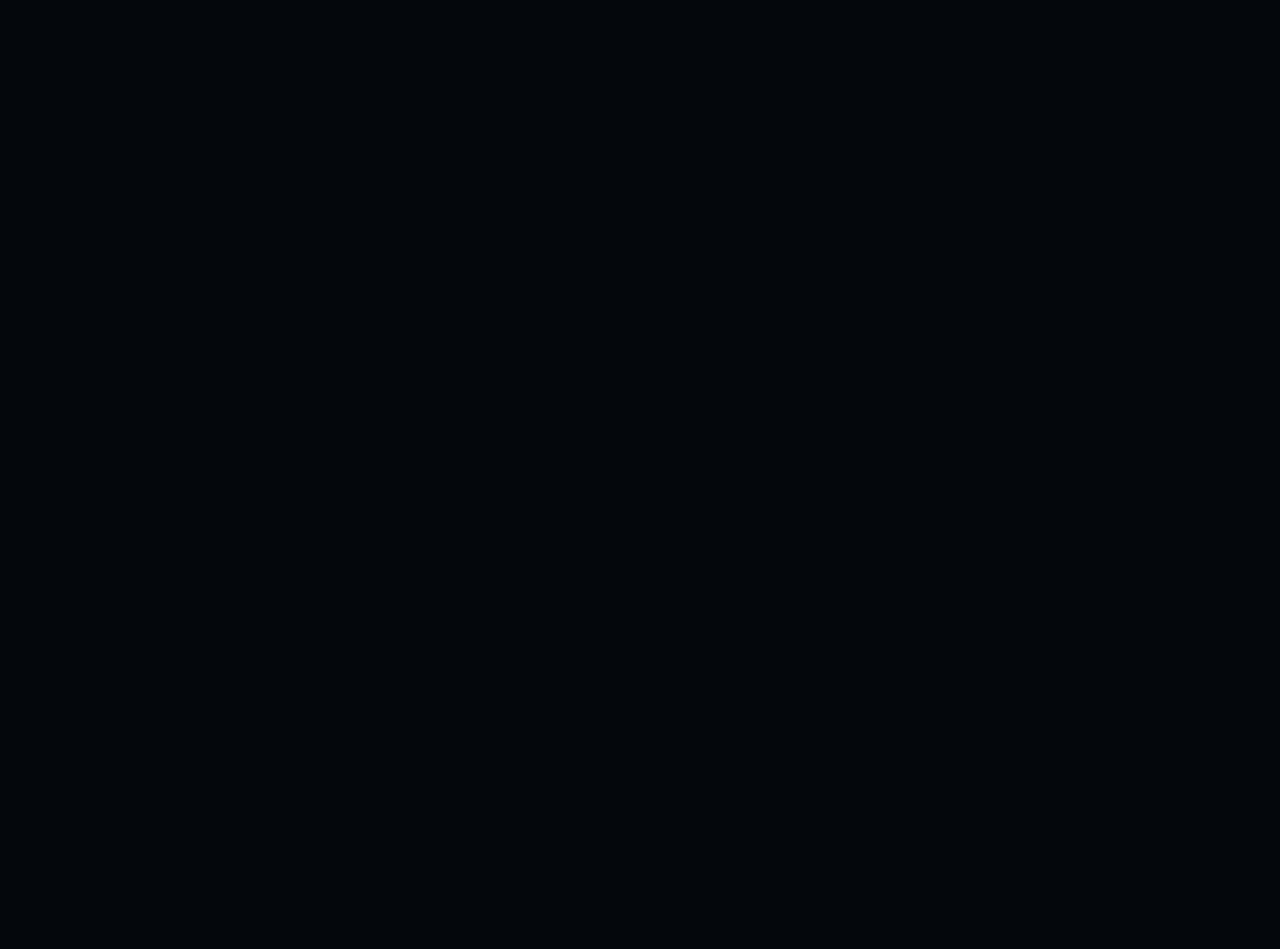
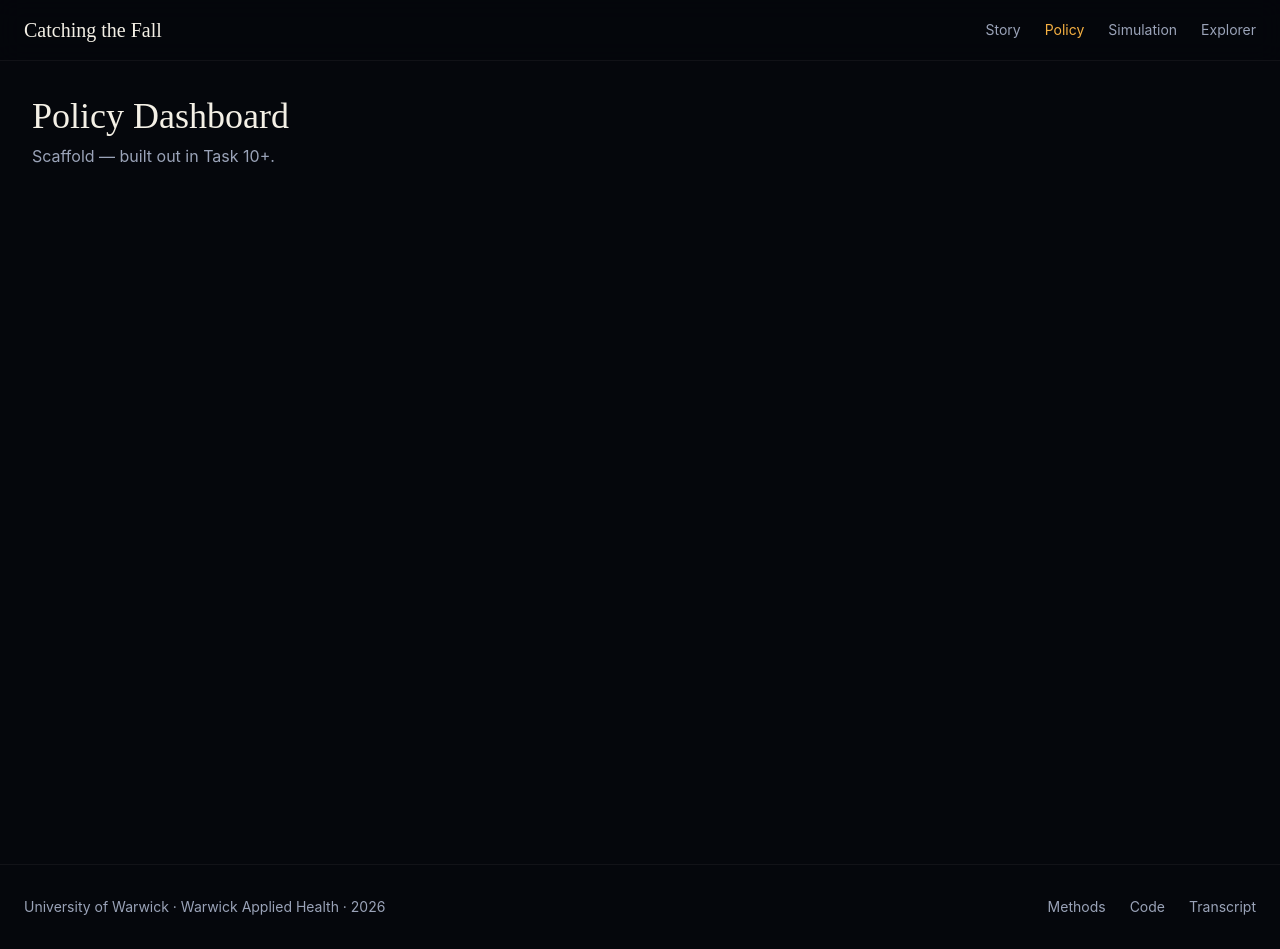
Before and after one commit to olaTechie/dropout, a React (Vite) app in the folder website/: page /dropout/policy in a window 1280 px wide. Before the commit this address had no page. Before the commit the page ends 800 px from the top, so only its background shows below. Built offline with nearby package versions, Linux system fonts and the light colour scheme.

Commit message:
feat(web): add 7 routes + nav/footer shell with lazy Story/Simulation

```diff
--- a/website/src/App.jsx
+++ b/website/src/App.jsx
@@ -1,9 +1,34 @@
+import { lazy, Suspense } from 'react';
 import { Routes, Route } from 'react-router-dom';
+import Shell from './components/layout/Shell.jsx';
+import Landing from './routes/Landing.jsx';
+import Policy from './routes/Policy.jsx';
+import Explorer from './routes/Explorer.jsx';
+import Methods from './routes/Methods.jsx';
+import Transcript from './routes/Transcript.jsx';
+
+// Heavy 3D routes are lazy-loaded
+const Story = lazy(() => import('./routes/Story.jsx'));
+const Simulation = lazy(() => import('./routes/Simulation.jsx'));
+
+function Loader() {
+  return (
+    <div className="min-h-screen flex items-center justify-center text-muted">
+      Loading the cinematic…
+    </div>
+  );
+}
 
 export default function App() {
   return (
     <Routes>
-      <Route path="/" element={<div className="p-8">Scaffold ready</div>} />
+      <Route path="/" element={<Shell><Landing /></Shell>} />
+      <Route path="/story" element={<Shell showChrome={false}><Suspense fallback={<Loader />}><Story /></Suspense></Shell>} />
+      <Route path="/story/transcript" element={<Shell><Transcript /></Shell>} />
+      <Route path="/policy" element={<Shell><Policy /></Shell>} />
+      <Route path="/simulation" element={<Shell showChrome={false}><Suspense fallback={<Loader />}><Simulation /></Suspense></Shell>} />
+      <Route path="/explorer" element={<Shell><Explorer /></Shell>} />
+      <Route path="/explorer/methods" element={<Shell><Methods /></Shell>} />
     </Routes>
   );
 }
--- /dev/null
+++ b/website/src/components/layout/Footer.jsx
@@ -0,0 +1,16 @@
+export default function Footer() {
+  return (
+    <footer className="border-t border-white/5 py-8 px-6 text-sm text-muted">
+      <div className="max-w-7xl mx-auto flex flex-wrap gap-4 justify-between">
+        <div>
+          University of Warwick · Warwick Applied Health · 2026
+        </div>
+        <div className="flex gap-6">
+          <a href="/dropout/explorer/methods" className="hover:text-moonlight">Methods</a>
+          <a href="https://github.com/olatechie/dropout" className="hover:text-moonlight" target="_blank" rel="noreferrer">Code</a>
+          <a href="/dropout/story/transcript" className="hover:text-moonlight">Transcript</a>
+        </div>
+      </div>
+    </footer>
+  );
+}
--- /dev/null
+++ b/website/src/components/layout/Nav.jsx
@@ -0,0 +1,32 @@
+import { Link, NavLink } from 'react-router-dom';
+
+const navItems = [
+  { to: '/story', label: 'Story' },
+  { to: '/policy', label: 'Policy' },
+  { to: '/simulation', label: 'Simulation' },
+  { to: '/explorer', label: 'Explorer' },
+];
+
+export default function Nav() {
+  return (
+    <nav className="fixed top-0 inset-x-0 z-50 bg-abyss/70 backdrop-blur-md border-b border-white/5">
+      <div className="max-w-7xl mx-auto flex items-center justify-between px-6 py-4">
+        <Link to="/" className="font-serif text-xl">Catching the Fall</Link>
+        <ul className="flex items-center gap-6 text-sm">
+          {navItems.map((item) => (
+            <li key={item.to}>
+              <NavLink
+                to={item.to}
+                className={({ isActive }) =>
+                  isActive ? 'text-saffron' : 'text-muted hover:text-moonlight transition'
+                }
+              >
+                {item.label}
+              </NavLink>
+            </li>
+          ))}
+        </ul>
+      </div>
+    </nav>
+  );
+}
--- /dev/null
+++ b/website/src/components/layout/Shell.jsx
@@ -0,0 +1,12 @@
+import Nav from './Nav.jsx';
+import Footer from './Footer.jsx';
+
+export default function Shell({ children, showChrome = true }) {
+  return (
+    <div className="min-h-screen flex flex-col">
+      {showChrome && <Nav />}
+      <div className={showChrome ? 'pt-16 flex-1' : 'flex-1'}>{children}</div>
+      {showChrome && <Footer />}
+    </div>
+  );
+}
--- /dev/null
+++ b/website/src/routes/Explorer.jsx
@@ -0,0 +1,8 @@
+export default function Explorer() {
+  return (
+    <main className="min-h-screen p-8">
+      <h1 className="font-serif text-4xl">Explorer</h1>
+      <p className="text-muted mt-2">Scaffold — tabs built out in Phase 2.</p>
+    </main>
+  );
+}
--- /dev/null
+++ b/website/src/routes/Landing.jsx
@@ -0,0 +1,20 @@
+import { Link } from 'react-router-dom';
+
+export default function Landing() {
+  return (
+    <main className="min-h-screen flex flex-col items-center justify-center text-center px-6">
+      <h1 className="font-serif text-6xl md:text-8xl leading-tight max-w-4xl">
+        Catching the Fall
+      </h1>
+      <p className="mt-6 text-xl text-muted max-w-2xl">
+        Why children drop out of vaccination in Nigeria — and what to do about it.
+      </p>
+      <Link
+        to="/story"
+        className="mt-12 inline-flex items-center gap-2 px-8 py-4 bg-saffron text-abyss font-semibold rounded-full hover:bg-saffron/90 transition"
+      >
+        Begin the story →
+      </Link>
+    </main>
+  );
+}
--- /dev/null
+++ b/website/src/routes/Methods.jsx
@@ -0,0 +1,8 @@
+export default function Methods() {
+  return (
+    <main className="min-h-screen p-8">
+      <h1 className="font-serif text-4xl">Methods</h1>
+      <p className="text-muted mt-2">TRIPOD+AI methods page scaffold.</p>
+    </main>
+  );
+}
--- /dev/null
+++ b/website/src/routes/Policy.jsx
@@ -0,0 +1,8 @@
+export default function Policy() {
+  return (
+    <main className="min-h-screen p-8">
+      <h1 className="font-serif text-4xl">Policy Dashboard</h1>
+      <p className="text-muted mt-2">Scaffold — built out in Task 10+.</p>
+    </main>
+  );
+}
--- /dev/null
+++ b/website/src/routes/Simulation.jsx
@@ -0,0 +1,8 @@
+export default function Simulation() {
+  return (
+    <main className="min-h-screen p-8">
+      <h1 className="font-serif text-4xl">Simulation</h1>
+      <p className="text-muted mt-2">Scaffold — built out in Phase 4.</p>
+    </main>
+  );
+}
--- /dev/null
+++ b/website/src/routes/Story.jsx
@@ -0,0 +1,7 @@
+export default function Story() {
+  return (
+    <main className="min-h-screen flex items-center justify-center">
+      <p className="text-muted">Story scaffold — Acts I–V built in Phase 2 and 3.</p>
+    </main>
+  );
+}
--- /dev/null
+++ b/website/src/routes/Transcript.jsx
@@ -0,0 +1,8 @@
+export default function Transcript() {
+  return (
+    <main className="min-h-screen p-8 max-w-3xl mx-auto">
+      <h1 className="font-serif text-4xl">Story Transcript</h1>
+      <p className="text-muted mt-2">Text-only accessible alternative — built in Phase 4.</p>
+    </main>
+  );
+}
```
